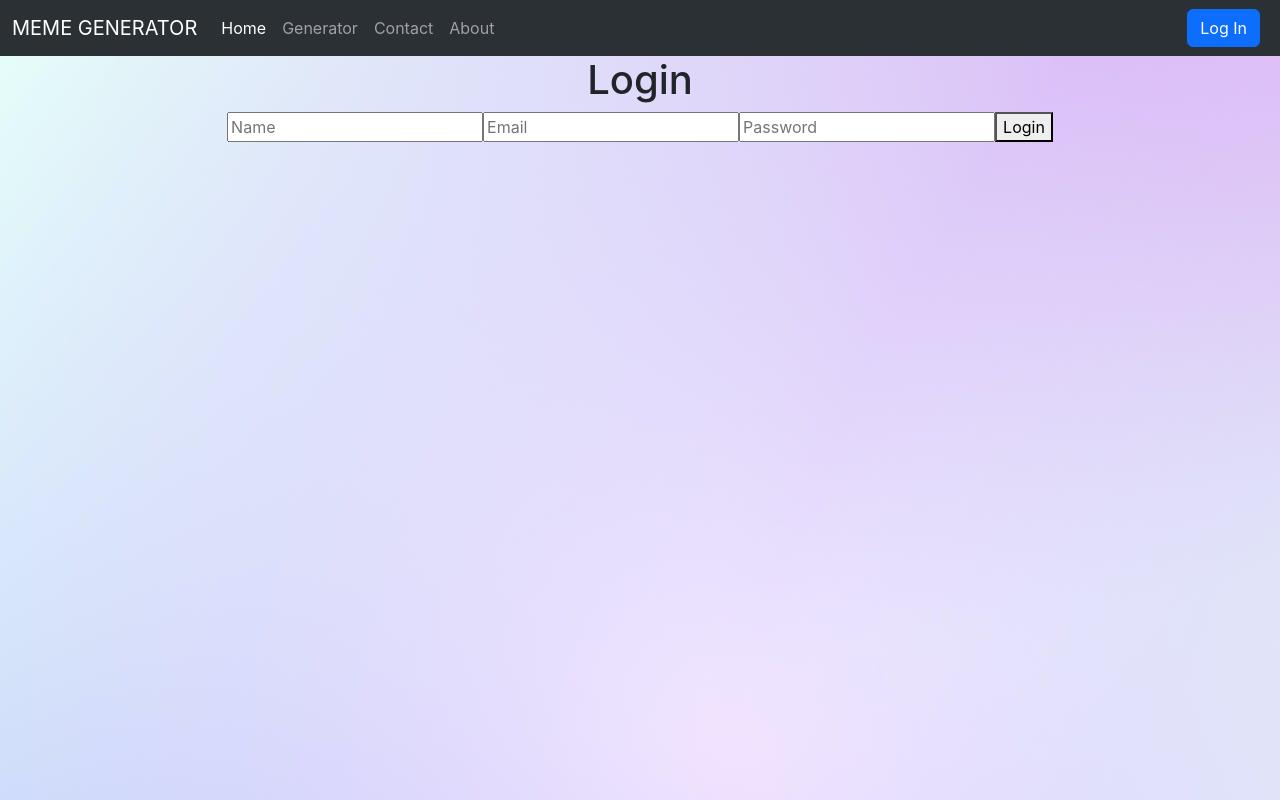
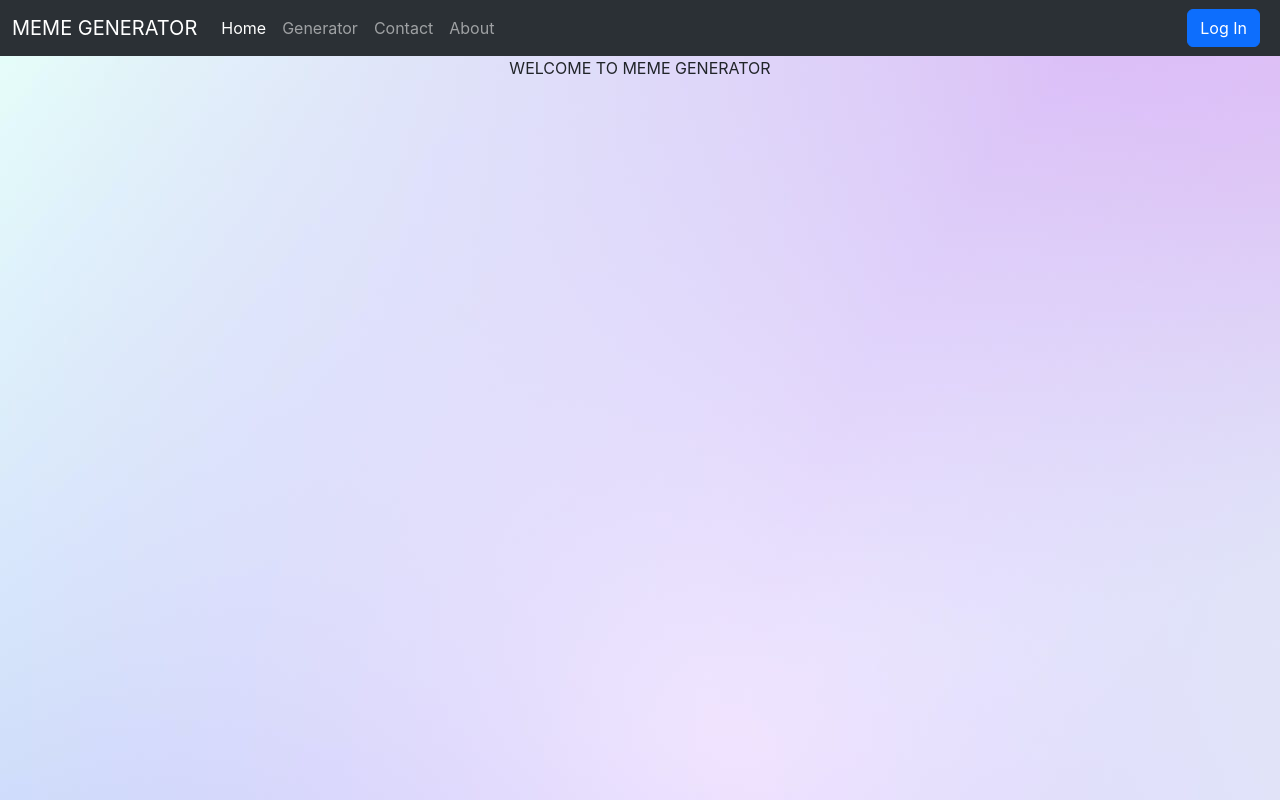
Before and after one commit to kamuyu-fred/meme-generator-app, a React (Create React App) app: page / in a window 1280 px wide. Built offline with nearby package versions, Linux system fonts and the light colour scheme.

Commit message:
commit test

```diff
--- a/src/index.js
+++ b/src/index.js
@@ -13,6 +13,6 @@ root.render(
   <React.StrictMode>
     <App />
     <Navbar />
-    <Login />
+    <Home />
   </React.StrictMode>
 );
```
